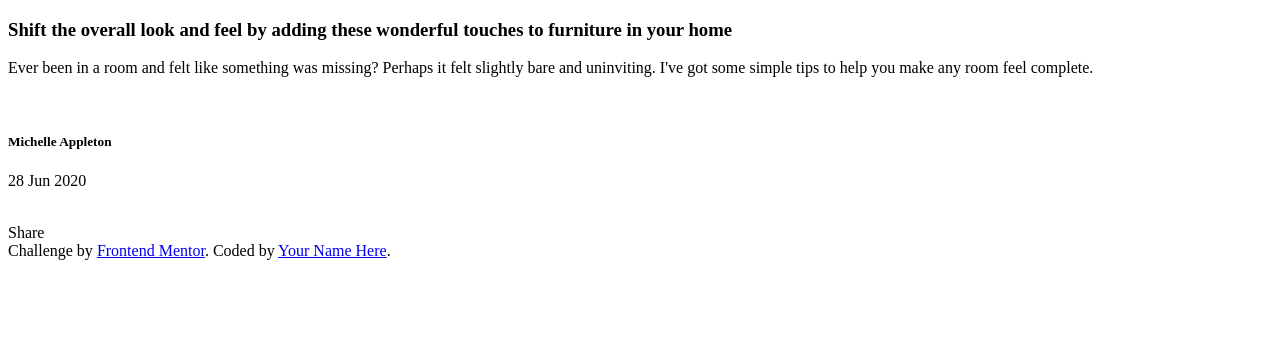
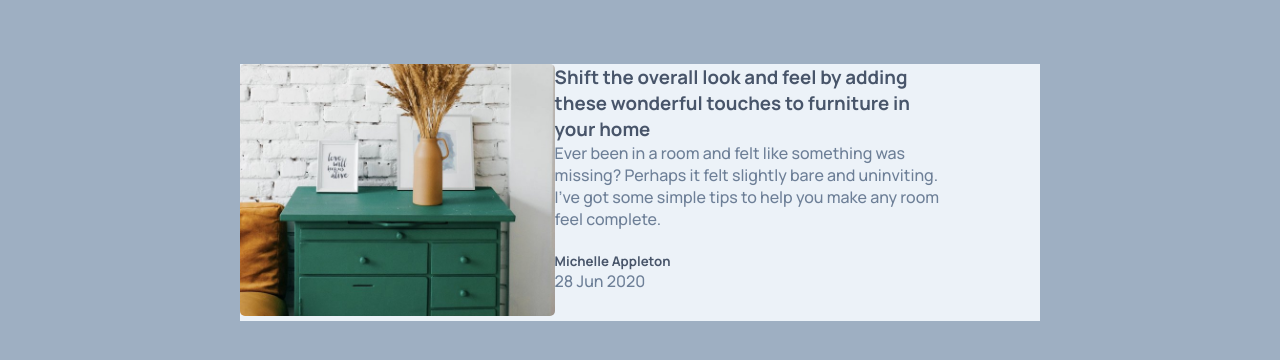
Before and after one commit to kysercodes/article_preview, a plain HTML site: page index.html in a window 1280 px wide. Drawn offline with Linux system fonts and the light colour scheme.

Commit message:
added image and css styling

```diff
--- a/index.html
+++ b/index.html
@@ -5,6 +5,9 @@
   <meta name="viewport" content="width=device-width, initial-scale=1.0"> <!-- displays site properly based on user's device -->
 
   <link rel="icon" type="image/png" sizes="32x32" href="./images/favicon-32x32.png">
+  <link rel="preconnect" href="https://fonts.googleapis.com">
+  <link rel="preconnect" href="https://fonts.gstatic.com" crossorigin>
+  <link href="https://fonts.googleapis.com/css2?family=Manrope:wght@500;700&display=swap" rel="stylesheet">
   <link rel="stylesheet" href="style.css">
 
   <title>Frontend Mentor | Article preview component</title>
@@ -16,14 +19,14 @@
 <main class="main-content">
   <!-- will likely be a background image -->
   <section class="main-img">
-
+    <img src="./images/drawers.jpg" alt="a photo of drawers">
   </section>
   <section class="main-info">
     <div class="container">
       <section class="heading-info">
-        <h3> Shift the overall look and feel by adding these wonderful
-          touches to furniture in your home</h3>
-        <p> Ever been in a room and felt like something was missing? Perhaps
+        <h1 class="head"> Shift the overall look and feel by adding these wonderful
+          touches to furniture in your home</h1>
+        <p class="para"> Ever been in a room and felt like something was missing? Perhaps
           it felt slightly bare and uninviting. I've got some simple tips
           to help you make any room feel complete.</p>
       </section>
@@ -32,8 +35,8 @@
           <img src="" alt="">
         </div>
         <div class="author-content">
-          <h5>Michelle Appleton</h5>
-          <p>28 Jun 2020</p>
+          <h5 class="head">Michelle Appleton</h5>
+          <p class="para">28 Jun 2020</p>
         </div>
       </section>
       <div class="share-btn">
@@ -49,11 +52,11 @@
 
 
 
-  Share
 
+<!--
   <div class="attribution">
     Challenge by <a href="https://www.frontendmentor.io?ref=challenge" target="_blank">Frontend Mentor</a>.
     Coded by <a href="#">Your Name Here</a>.
-  </div>
+  </div> -->
 </body>
 </html>
--- a/style.css
+++ b/style.css
@@ -0,0 +1,63 @@
+* {
+    margin: 0;
+    padding: 0;
+    box-sizing: border-box;
+    font-family: 'Manrope', sans-serif;
+}
+
+:root {
+  --heading-color: hsl(217, 19%, 35%);
+  --paragraph-color: hsl(214, 17%, 51%);
+  --bg-color: hsl(212, 23%, 69%);
+  --card-bg--color: hsl(210, 46%, 95%);
+}
+
+/* Layout */
+
+body {
+    /* height: 100vh; */
+    background: var(--bg-color);
+
+}
+/* styling of the card */
+.main-content {
+    /* align-items: center; */
+    max-width: 800px;
+    /* height: 200px; */
+    margin: 5% auto;
+    display: flex;
+
+    background: var(--card-bg--color);
+    /* padding: 2px 16px; */
+    /* border-radius: 5px; */
+
+}
+.main-img {
+    width: 100%;
+    height: 100%;
+}
+.main-img img {
+   /* object-fit: cover; */
+ width: 100%;
+ border-radius: 5px;
+}
+
+.container {
+    /* margin: auto; */
+    /* padding: 5px; */
+    width: 80%;
+
+}
+
+/* styling */
+.heading-info {
+    background-color: var(--card-bg--color);
+}
+.head {
+    color: var(--heading-color);
+}
+
+.para {
+    color: var(--paragraph-color);
+    /* font-size: 1.2rem; */
+}
```
